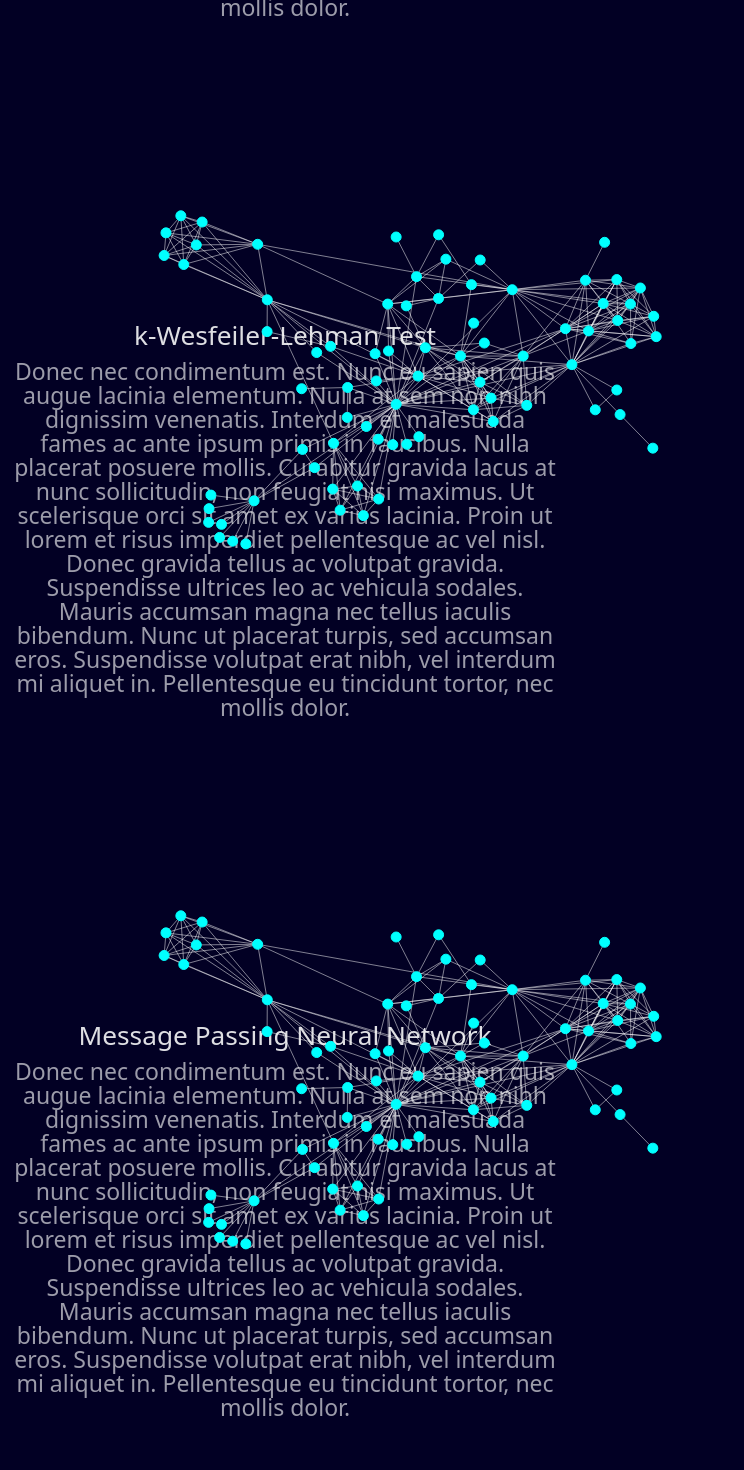
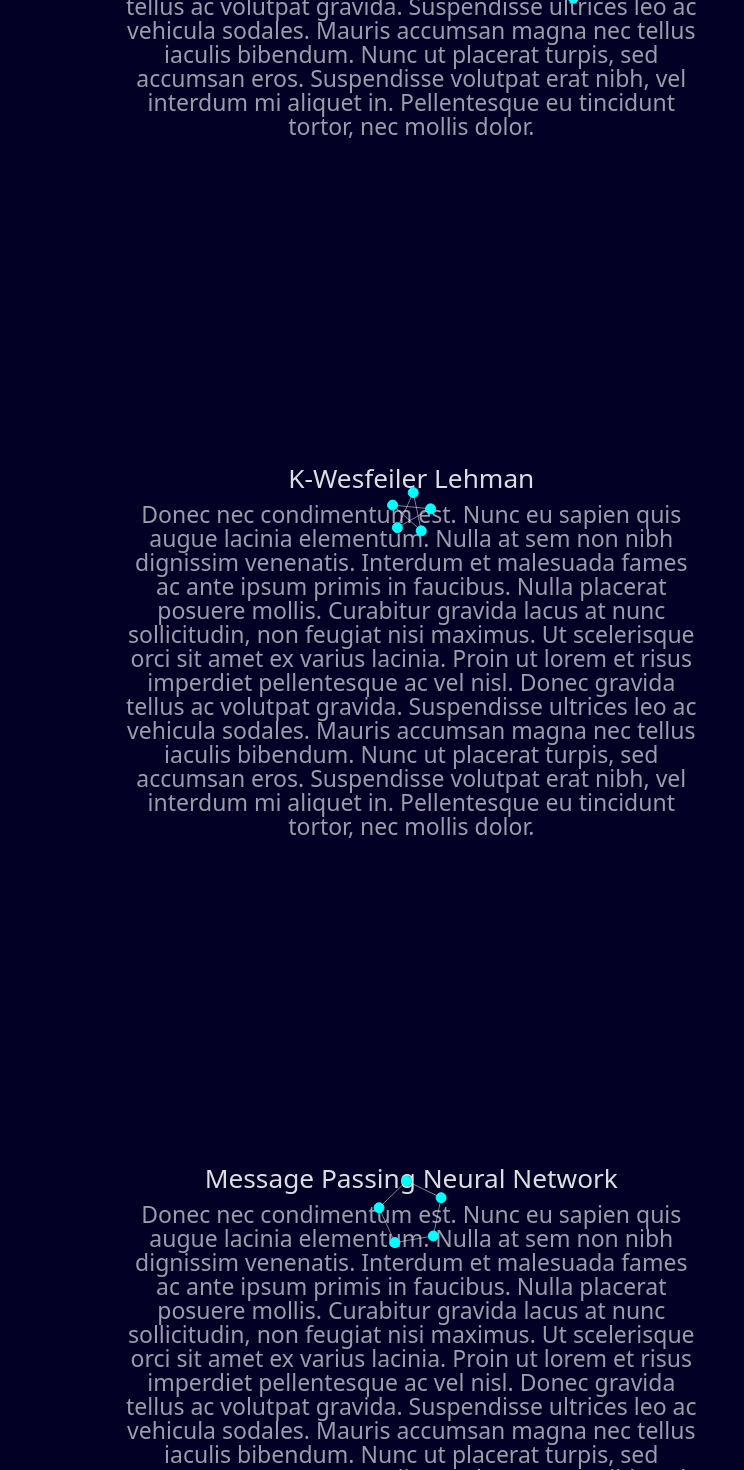
Before and after one commit to abuzar7266/GDL-Visualization, a React (Vite) app in the folder GDL-Visualisation/: page /vis in a window 1280 px wide. Shown: the part 1180-2650 px from the top of the page, without its empty margins (0-744 px from the left). Built offline with nearby package versions, Linux system fonts and the light colour scheme.

Commit message:
Updare-1

```diff
--- a/GDL-Visualisation/src/App.jsx
+++ b/GDL-Visualisation/src/App.jsx
@@ -5,6 +5,7 @@ import Home from './pages/Home'
 import Visualisation from './pages/Visualisation'
 import Intro from './pages/Intro'
 import 'bootstrap/dist/css/bootstrap.min.css';
+import Input_Base from './pages/SpecGraphGNN.jsx';
 class App extends Component{
     render()
     {
@@ -15,6 +16,7 @@ class App extends Component{
           <Route path='/' element={<Home/>}/>
           <Route path='/intro' element={<Intro/>}/>
           <Route path='/vis' element={<Visualisation/>}/>
+          <Route path='/simulate' element={<Input_Base/>}/>
         </Routes>
       </BrowserRouter>
     </div>
--- /dev/null
+++ b/GDL-Visualisation/src/assets/css/specGraph.css
@@ -0,0 +1,18 @@
+.header{
+    font-size: 2vw;
+    margin-left: 12vw;
+    margin-top: 5vh;
+
+    background-color:darkslateblue;
+    padding: 1.5vw;
+    box-shadow: 10px 0 15px 15px #020024 inset;
+    color:rgb(0, 0, 0);
+}
+.card{
+    margin-top: 10vh;
+    height:60vh;
+    width:30vw;
+    margin-left: 15vw;
+    background-color:darkslateblue;
+    box-shadow: 0 0 15px 15px #020024 inset;
+}
--- a/GDL-Visualisation/src/component/Graph.jsx
+++ b/GDL-Visualisation/src/component/Graph.jsx
@@ -80,18 +80,20 @@ const Graph = (props)=>{
         if (!event.active) simmulation.alphaTarget(1).restart();
         event.subject.fx = event.subject.x;
         event.subject.fy = event.subject.y;
-        console.log(d);
+        console.log(event);
       }
 
       function dragged(event) {
         event.subject.fx = event.x;
         event.subject.fy = event.y;
+        console.log(event);
       }
 
       function dragended(event) {
         if (!event.active) simmulation.alphaTarget(0);
         event.subject.fx = null;
         event.subject.fy = null;
+        console.log(event);
       }
     })
 
--- a/GDL-Visualisation/src/pages/Home.jsx
+++ b/GDL-Visualisation/src/pages/Home.jsx
@@ -17,7 +17,7 @@ const LandingPage = ()=>{
         <Row>
             <Col>
                 <div className="title-div">
-                    <span className="title">FYP Name</span><br />
+                    <span className="title">MorphNet</span><br />
                     <span className="subtitle">Algorithmic Visualisation of Geometric Deep Learning</span>
                 </div>
             </Col>
@@ -25,7 +25,7 @@ const LandingPage = ()=>{
         <Row>
             <Col>
                 <div className="button-div">
-                    <button className="Start-Button" onClick={() => navigate("/intro")}>Get Started</button>
+                    <button className="Start-Button" onClick={() => navigate("/vis")}>Get Started</button>
                 </div>
             </Col>
         </Row>
--- /dev/null
+++ b/GDL-Visualisation/src/pages/SpecGraphGNN.jsx
@@ -0,0 +1,44 @@
+import React from "react";
+import { useState, useEffect, useRef } from "react";
+import Graph from "../component/Graph.jsx";
+import { Container,Col,Row } from "react-bootstrap";
+import "../assets/css/specGraph.css";
+const Input_Base = ()=>{
+    const [state,setState] = useState(0);
+    const [graphA,setGraphA] = useState({
+        nodes:[],
+        links:[]
+    });
+    const [graphB,setGraphB] = useState({
+        nodes:[],
+        links:[]
+    });
+    return (<>
+        <Container>
+            <Row>
+                <p className="header">Simulate Graph Isomorphism Test</p>
+            </Row>
+            <Row>
+                <Col
+                md={6}
+                lg={6}
+                xl={6}
+                >
+                <div className="card">
+
+                </div>
+                </Col>
+                <Col
+                md={6}
+                lg={6}
+                xl={6}
+                >
+                <div className="card">
+
+                </div>
+                </Col>
+            </Row>
+        </Container>
+    </>)
+}
+export default Input_Base;
--- a/GDL-Visualisation/src/pages/Visualisation.jsx
+++ b/GDL-Visualisation/src/pages/Visualisation.jsx
@@ -38,19 +38,47 @@ var data2 = {
   ]
 }
 
+var data3 = {
+  nodes:[
+    {id:0},
+    {id:1},
+    {id:2},
+    {id:3},
+    {id:4},
+    {id:5},
+    {id:6}
+  ],
+  links:[
+    {source:0,target:3},
+    {source:0,target:2},
+    {source:4,target:2},
+    {source:4,target:1},
+    {source:1,target:3},
+    {source:5,target:3},
+    {source:5,target:2},
+    {source:6,target:2},
+    {source:5,target:1},
+    {source:6,target:3}
+  ]
+}
 const Test = ()=>{
     return (<>
     <Container>
+      <Row style={{textAlign:'center',marginLeft:'25%',marginTop:'100px'}}>
+        <h1>Visual Representation of Research Progress</h1>
+      </Row>
       <Row style={{marginTop:'100px'}}>
       <Container style={{height:'700px',width:'1200px'}}>
         <Row>
             <Graph id="p1" height={500} width={800} strength={-40} position="absolute" zIndex="2" data={lesMis}/>
         </Row>
-        <Row>
+        <Row
+        style={{marginLeft:'100px'}}
+        >
             <Col
-            md={6}
-            lg={6}
-            xl={6}
+            md={7}
+            lg={7}
+            xl={7}
             >
                 <h3>
                   Geometric Deep Learning
@@ -68,14 +96,16 @@ const Test = ()=>{
             lg={12}
             xl={12}
             >
-            <Graph id="p2" height={500} width={800} strength={-40} position="absolute" zIndex="2" data={lesMis}/>
+            <Graph id="p2" height={500} width={800} strength={-40} position="absolute" zIndex="2" data={data1}/>
             </Col>
         </Row>
-        <Row>
+        <Row
+        style={{marginLeft:'100px'}}
+        >
             <Col
-            md={6}
-            lg={6}
-            xl={6}
+            md={7}
+            lg={7}
+            xl={7}
             >
                 <h3>
                   Graph Neural Network
@@ -93,17 +123,19 @@ const Test = ()=>{
             lg={12}
             xl={12}
             >
-            <Graph id="p3" height={500} width={800} strength={-40} position="absolute" zIndex="2" data={lesMis}/>
+            <Graph id="p3" height={500} width={800} strength={-40} position="absolute" zIndex="2" data={data2}/>
             </Col>
         </Row>
-        <Row>
+        <Row
+        style={{marginLeft:'100px'}}
+        >
             <Col
-            md={6}
-            lg={6}
-            xl={6}
+            md={7}
+            lg={7}
+            xl={7}
             >
                 <h3>
-                  k-Wesfeiler-Lehman Test
+                  K-Wesfeiler Lehman
                 </h3>
                 <p style={{textAlign:'center',fontSize:'23px',opacity:'70%'}}>Donec nec condimentum est. Nunc eu sapien quis augue lacinia elementum. Nulla at sem non nibh dignissim venenatis. Interdum et malesuada fames ac ante ipsum primis in faucibus. Nulla placerat posuere mollis. Curabitur gravida lacus at nunc sollicitudin, non feugiat nisi maximus. Ut scelerisque orci sit amet ex varius lacinia. Proin ut lorem et risus imperdiet pellentesque ac vel nisl. Donec gravida tellus ac volutpat gravida. Suspendisse ultrices leo ac vehicula sodales. Mauris accumsan magna nec tellus iaculis bibendum. Nunc ut placerat turpis, sed accumsan eros. Suspendisse volutpat erat nibh, vel interdum mi aliquet in. Pellentesque eu tincidunt tortor, nec mollis dolor.</p>
             </Col>
@@ -118,67 +150,19 @@ const Test = ()=>{
             lg={12}
             xl={12}
             >
-            <Graph id="p4" height={500} width={800} strength={-40} position="absolute" zIndex="2" data={lesMis}/>
+            <Graph id="p4" height={500} width={800} strength={-40} position="absolute" zIndex="2" data={data3}/>
             </Col>
         </Row>
-        <Row>
+        <Row
+        style={{marginLeft:'100px'}}
+        >
             <Col
-            md={6}
-            lg={6}
-            xl={6}
+            md={7}
+            lg={7}
+            xl={7}
             >
                 <h3>
                   Message Passing Neural Network
-                </h3>
-                <p style={{textAlign:'center',fontSize:'23px',opacity:'70%'}}>Donec nec condimentum est. Nunc eu sapien quis augue lacinia elementum. Nulla at sem non nibh dignissim venenatis. Interdum et malesuada fames ac ante ipsum primis in faucibus. Nulla placerat posuere mollis. Curabitur gravida lacus at nunc sollicitudin, non feugiat nisi maximus. Ut scelerisque orci sit amet ex varius lacinia. Proin ut lorem et risus imperdiet pellentesque ac vel nisl. Donec gravida tellus ac volutpat gravida. Suspendisse ultrices leo ac vehicula sodales. Mauris accumsan magna nec tellus iaculis bibendum. Nunc ut placerat turpis, sed accumsan eros. Suspendisse volutpat erat nibh, vel interdum mi aliquet in. Pellentesque eu tincidunt tortor, nec mollis dolor.</p>
-            </Col>
-        </Row>
-      </Container>
-      </Row>
-      <Row>
-      <Container style={{height:'700px',width:'1200px'}}>
-        <Row>
-            <Col
-            md={12}
-            lg={12}
-            xl={12}
-            >
-            <Graph id="p5" height={500} width={800} strength={-40} position="absolute" zIndex="2" data={lesMis}/>
-            </Col>
-        </Row>
-        <Row>
-            <Col
-            md={6}
-            lg={6}
-            xl={6}
-            >
-                <h3>
-                  Graph Isomorphism
-                </h3>
-                <p style={{textAlign:'center',fontSize:'23px',opacity:'70%'}}>Donec nec condimentum est. Nunc eu sapien quis augue lacinia elementum. Nulla at sem non nibh dignissim venenatis. Interdum et malesuada fames ac ante ipsum primis in faucibus. Nulla placerat posuere mollis. Curabitur gravida lacus at nunc sollicitudin, non feugiat nisi maximus. Ut scelerisque orci sit amet ex varius lacinia. Proin ut lorem et risus imperdiet pellentesque ac vel nisl. Donec gravida tellus ac volutpat gravida. Suspendisse ultrices leo ac vehicula sodales. Mauris accumsan magna nec tellus iaculis bibendum. Nunc ut placerat turpis, sed accumsan eros. Suspendisse volutpat erat nibh, vel interdum mi aliquet in. Pellentesque eu tincidunt tortor, nec mollis dolor.</p>
-            </Col>
-        </Row>
-      </Container>
-      </Row>
-      <Row>
-      <Container style={{height:'700px',width:'1200px'}}>
-        <Row>
-            <Col
-            md={12}
-            lg={12}
-            xl={12}
-            >
-            <Graph id="p6" height={500} width={800} strength={-40} position="absolute" zIndex="2" data={lesMis}/>
-            </Col>
-        </Row>
-        <Row>
-            <Col
-            md={6}
-            lg={6}
-            xl={6}
-            >
-                <h3>
-
                 </h3>
                 <p style={{textAlign:'center',fontSize:'23px',opacity:'70%'}}>Donec nec condimentum est. Nunc eu sapien quis augue lacinia elementum. Nulla at sem non nibh dignissim venenatis. Interdum et malesuada fames ac ante ipsum primis in faucibus. Nulla placerat posuere mollis. Curabitur gravida lacus at nunc sollicitudin, non feugiat nisi maximus. Ut scelerisque orci sit amet ex varius lacinia. Proin ut lorem et risus imperdiet pellentesque ac vel nisl. Donec gravida tellus ac volutpat gravida. Suspendisse ultrices leo ac vehicula sodales. Mauris accumsan magna nec tellus iaculis bibendum. Nunc ut placerat turpis, sed accumsan eros. Suspendisse volutpat erat nibh, vel interdum mi aliquet in. Pellentesque eu tincidunt tortor, nec mollis dolor.</p>
             </Col>
```
